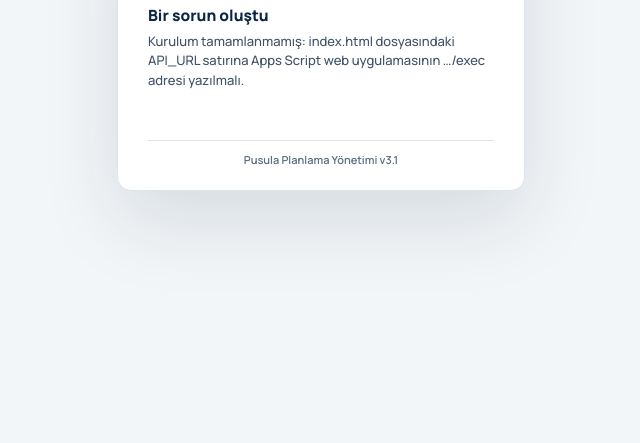
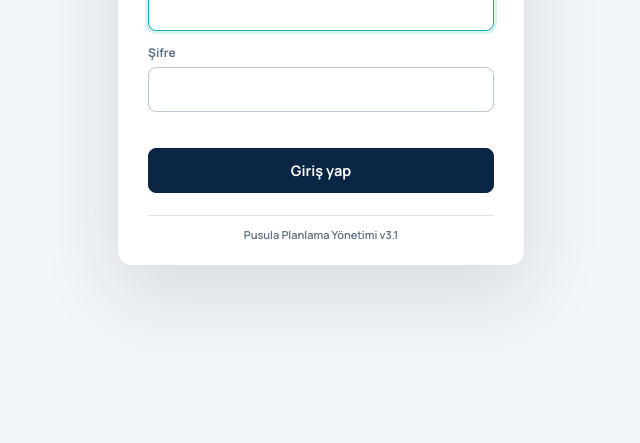
Before and after one commit to Stratejik-Portfoy-Yonetimi/planlama, a plain HTML site: page index.html in a window 1280 px wide. Shown: the part 357-800 px from the top of the page, without its empty margins (319-959 px from the left). Drawn offline with Linux system fonts and the light colour scheme.

Commit message:
Add files via upload

```diff
--- a/index.html
+++ b/index.html
@@ -10,7 +10,7 @@
    Apps Script → Dağıt → Dağıtımları yönet → Web uygulaması URL'si.
    "Yeni sürüm" ile güncellediğiniz sürece bu adres değişmez.
    ====================================================================== */
-var API_URL = 'BURAYA_APPS_SCRIPT_EXEC_ADRESINI_YAZIN';
+var API_URL = 'https://script.google.com/macros/s/AKfycbz7ypXjSS-icbXviVKWx90NPbgNM_aig39Jv3P05427YjPwEL2cYqCDwpxy43zB2TuG/exec';
 </script>
 <title>Pusula Planlama Yönetimi</title>
 <style>
```
